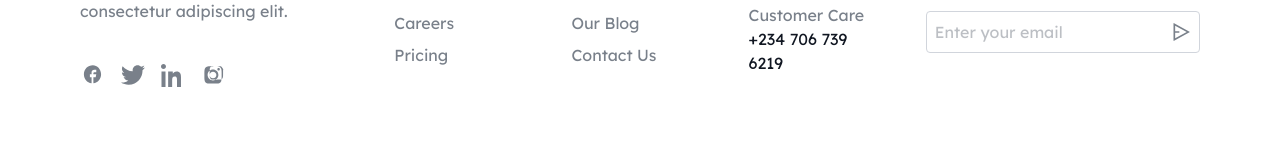
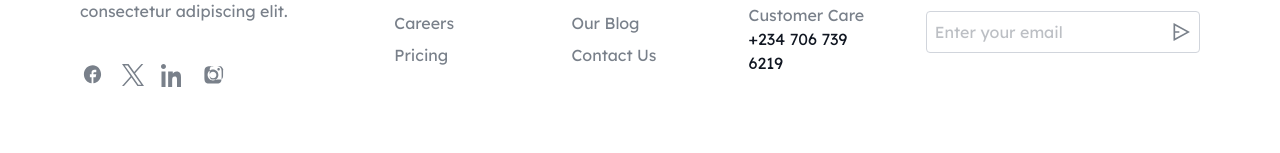
Before and after one commit to devadeboye/job-tracking, a Next.js app in the folder apps/web/: page / in a window 1280 px wide. Shown: the part 2197-2350 px from the top of the page. Built offline with nearby package versions, Linux system fonts and the light colour scheme.

Commit message:
refactor: change twitter to x brand

```diff
--- a/apps/web/components/layouts/footer/about-us.tsx
+++ b/apps/web/components/layouts/footer/about-us.tsx
@@ -1,9 +1,9 @@
-import { Facebook, Twitter, Linkedin, Instagram } from "@/components/ui/icons/social";
+import { Facebook, X, Linkedin, Instagram } from "@/components/ui/icons/social";
 import { lexend } from "@/lib/fonts";
 import Link from "next/link";
 
 export const AboutUs = () => {
-  return (
+	return (
 		<div className="flex lg:flex-col lg:gap-10">
 			<div
 				className={`${lexend.className} antialiased font-bold text-dark lg:text-3xl`}
@@ -14,22 +14,22 @@ export const AboutUs = () => {
 			<div>
 				<ul className="flex gap-4">
 					<li>
-						<Link href="#">
+						<Link href="https://www.facebook.com" target="_blank">
 							<Facebook className="fill-current hover:fill-primary" />
 						</Link>
 					</li>
 					<li>
-						<Link href="#">
-							<Twitter className="fill-current hover:fill-primary" />
+						<Link href="https://x.com" target="_blank">
+							<X className="fill-current hover:fill-primary" />
 						</Link>
 					</li>
 					<li>
-						<Link href="#">
+						<Link href="https://www.linkedin.com" target="_blank">
 							<Linkedin className="fill-current hover:fill-primary" />
 						</Link>
 					</li>
 					<li>
-						<Link href="#">
+						<Link href="https://www.instagram.com" target="_blank">
 							<Instagram className="fill-current hover:fill-primary" />
 						</Link>
 					</li>
@@ -37,4 +37,4 @@ export const AboutUs = () => {
 			</div>
 		</div>
 	);
-}
+};
--- a/apps/web/components/ui/icons/social.tsx
+++ b/apps/web/components/ui/icons/social.tsx
@@ -69,31 +69,18 @@ export const Instagram = ({ className }: SvgProp) => {
 	);
 };
 
-export const Twitter = ({ className }: SvgProp) => {
+export const X = ({ className }: SvgProp) => {
 	return (
 		<svg
+			className={className}
 			xmlns="http://www.w3.org/2000/svg"
+			version="1.1"
+			id="Layer_1"
+			width="24px"
+			height="24px"
 			viewBox="0 0 24 24"
-			width="24"
-			height="24"
-			className={className}
 		>
-			<path
-				d="M23.954 4.569c-.885.392-1.83.656-2.825.775
-	1.014-.611 1.794-1.574 2.163-2.724-.951.564-2.005.974-3.127
-	1.195-.897-.957-2.178-1.555-3.594-1.555-2.723
-	0-4.928 2.206-4.928 4.928 0 .39.045.765.127
-	1.124-4.094-.205-7.725-2.165-10.152-5.144-.424.729-.666
-	1.577-.666 2.475 0 1.708.87 3.216 2.188
-	4.099-.807-.026-1.566-.248-2.229-.616v.062c0
-	2.385 1.693 4.374 3.946 4.827-.413.111-.849.171-1.296.171-.317
-	0-.626-.03-.928-.086.627 1.956 2.444 3.379
-	4.6 3.419-1.68 1.318-3.809 2.105-6.102
-	2.105-.396 0-.788-.023-1.175-.069 2.179
-	1.397 4.768 2.213 7.557 2.213 9.054
-	0 14-7.496 14-13.986 0-.21 0-.42-.015-.63.961-.689
-	1.8-1.56 2.46-2.548l-.047-.02z"
-			/>
+			<path d="M14.095479,10.316482L22.286354,1h-1.940718l-7.115352,8.087682L7.551414,1H1l8.589488,12.231093L1,23h1.940717  l7.509372-8.542861L16.448587,23H23L14.095479,10.316482z M11.436522,13.338465l-0.871624-1.218704l-6.924311-9.68815h2.981339  l5.58978,7.82155l0.867949,1.218704l7.26506,10.166271h-2.981339L11.436522,13.338465z" />
 		</svg>
 	);
 };
```
